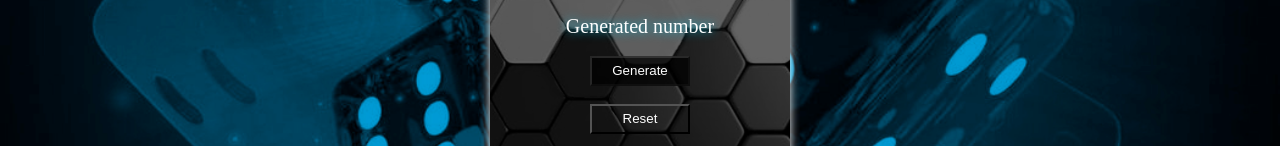
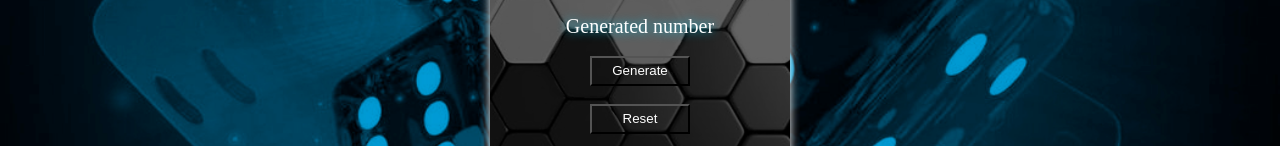
Before and after one commit to VitVin/Deveducation, a plain HTML site: page index.html in a window 1280 px wide. Shown: the part 229-375 px from the top of the page. Drawn offline with Linux system fonts and the light colour scheme.

Commit message:
Nwe version

```diff
--- a/index.html
+++ b/index.html
@@ -15,7 +15,7 @@
     <br>
     <div id="numplace">Generated number</div>
     <br>
-    <button type="button" class="button" id ="generate" onclick="generatenumber()" disabled = true>Generate</button>
+    <button type="button" class="button" id ="generate" onclick="generatenumber()">Generate</button>
     <br>
     <button type="button" class="button" id="resetid" onclick="a()">Reset</button>
 </form>
```
